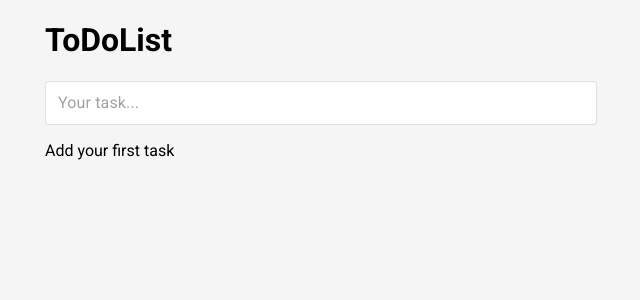
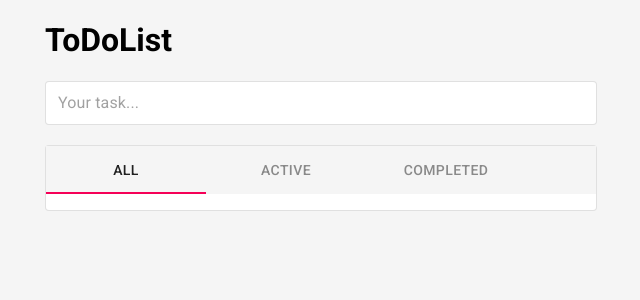
Before and after one commit to nasvetil/ToDoList, a React (Create React App) app: page / in a window 1280 px wide. Shown: the top 300 px of the page, without its empty margins (319-959 px from the left). Built offline with nearby package versions, Linux system fonts and the light colour scheme.

Commit message:
Fix hidding AppBar

```diff
--- a/src/App.js
+++ b/src/App.js
@@ -7,7 +7,7 @@ import AddTodo from './Todo/AddTodo';
 import Container from '@material-ui/core/Container';
 
 function App() {
-  const [todos, setTodos]= React.useState(() => {
+  const [todos, setTodos] = React.useState(() => {
     const todosLocalStorage = JSON.parse(localStorage.getItem('todos'));
     if (todosLocalStorage) {
       return todosLocalStorage;
@@ -17,7 +17,7 @@ function App() {
 
   useEffect(() => {
     localStorage.setItem('todos', JSON.stringify(todos));
-  }, [todos])
+  }, [todos]);
 
   function editTodo(id, key, value) {
     setTodos(
@@ -31,7 +31,7 @@ function App() {
   }
 
   function removeTodo(id) {
-    setTodos(todos.filter(todo=> todo.id !== id))
+    setTodos(todos.filter((todo) => todo.id !== id))
   }
 
   function addTodo(title, isImportant) {
@@ -51,15 +51,8 @@ function App() {
     <Context.Provider value={{editTodo: editTodo, removeTodo: removeTodo}}>
       <Container maxWidth="sm">
         <h1>ToDoList</h1>
-
         <AddTodo onCreate={addTodo}/>
-
-        {todos.length ? (
-          <TodoList todos={todos}/>
-        ) : (
-          <p>Add your first task</p>
-        )
-        }
+        <TodoList todos={todos}/>
       </Container>
     </Context.Provider>
   );
--- a/src/Todo/TodoList.js
+++ b/src/Todo/TodoList.js
@@ -37,8 +37,14 @@ function TodoList(props) {
           aria-label="disabled tabs example"
         >
           <Tab label="All" />
-          <Tab label="Active" />
-          <Tab label="Сompleted" />
+          <Tab
+            label="Active"
+            disabled={props.todos.length ? false : true}
+          />
+          <Tab
+            label="Сompleted"
+            disabled={props.todos.length ? false : true}
+          />
         </Tabs>
       </AppBar>
       <List>
```
